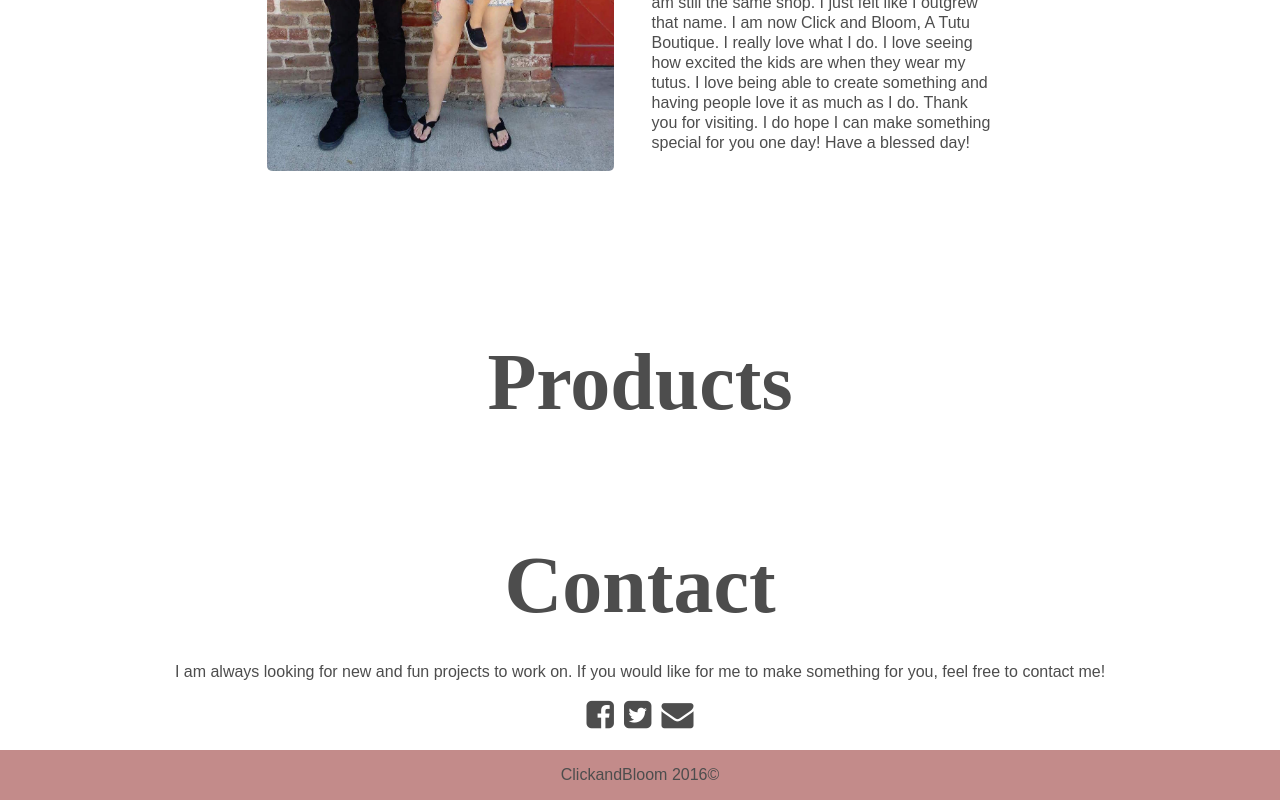
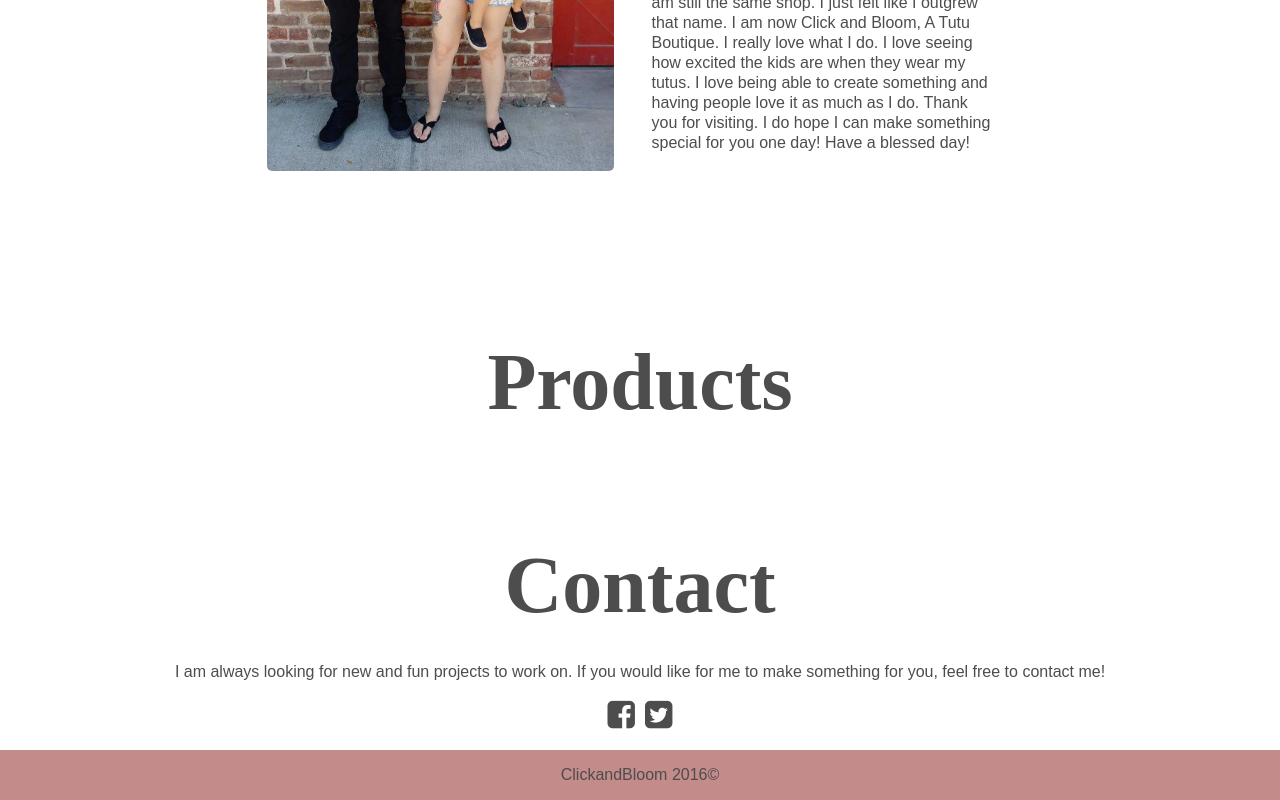
Before and after one commit to RyanWillDev/clicknbloom, a website: page index.html in a window 1280 px wide. Shown: the part 1151-1951 px from the top of the page. Drawn offline with nearby package versions, Linux system fonts and the light colour scheme; a web font is replaced by a local one.

Commit message:
removed mailto to avoid spam

```diff
--- a/index.html
+++ b/index.html
@@ -49,7 +49,6 @@
       <ul class="social-icons">
         <li class="social-links"><a href="https://www.facebook.com/icingandinkboutique"><i class="fa fa-facebook-square"></a></i></li>
         <li class="social-links"><a href="https://twitter.com/jadedbloom"><i class="fa fa-twitter-square"></i></a></li>
-        <li class="social-links"><a href="mailto:jadepowell91@yahoo.com"><i class="fa fa-envelope"></a></i></li>
       </ul>
     </div>
   </section>
```
